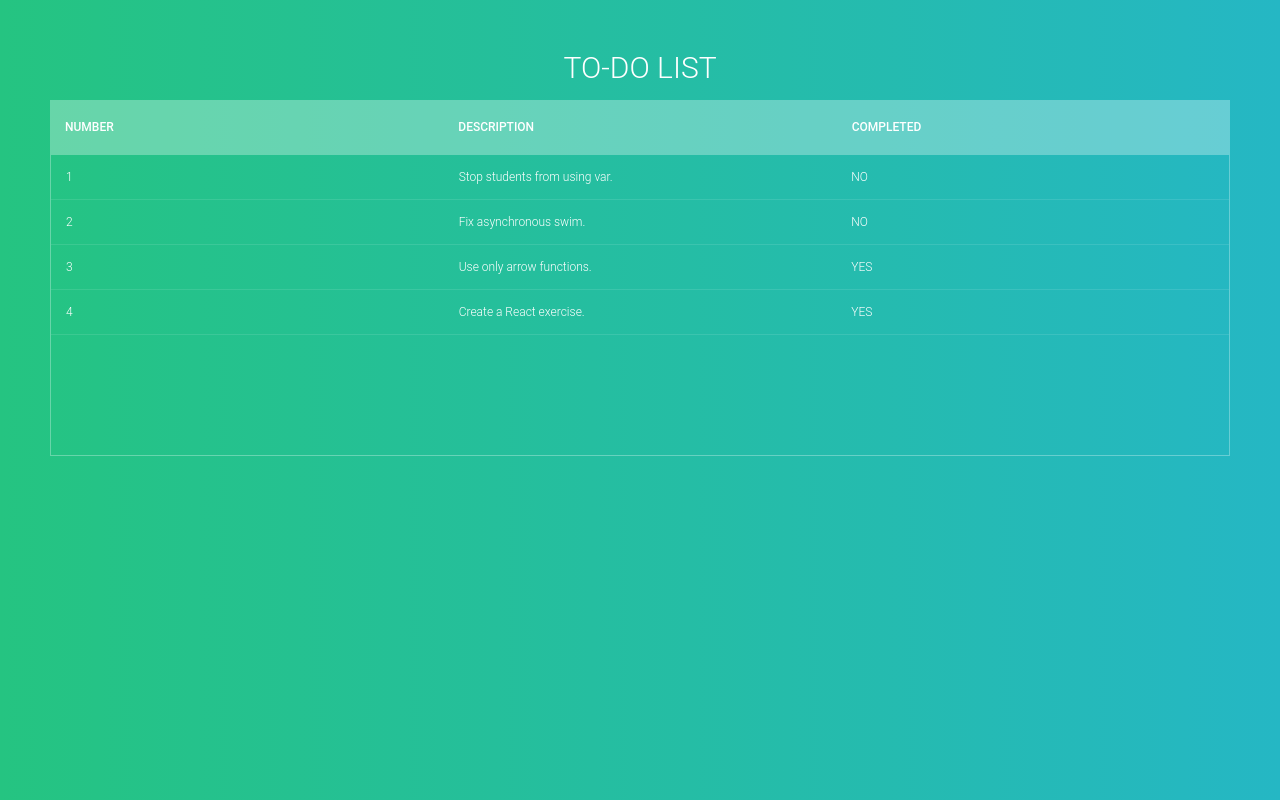
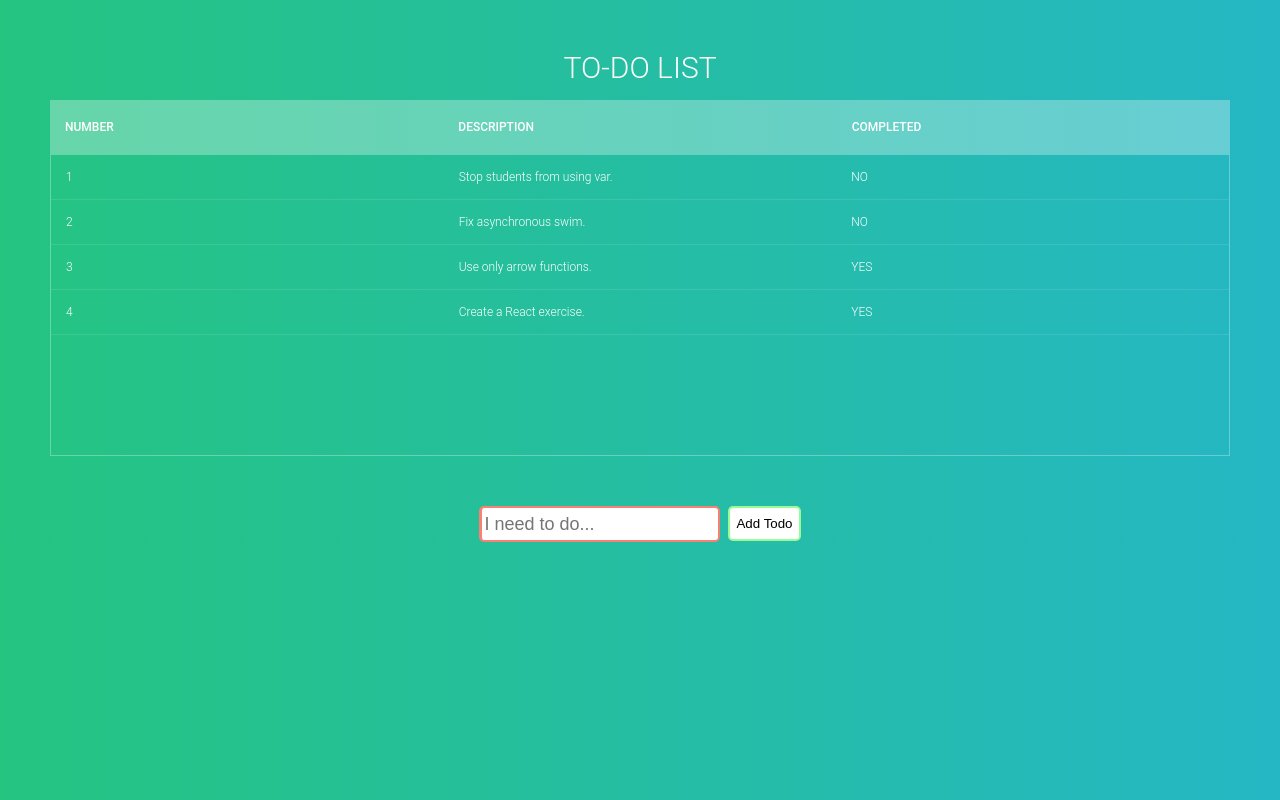
Before and after one commit to tilley-kyle/bld09-react-exercise, a React (Create React App) app: page / in a window 1280 px wide. Built offline with nearby package versions, Linux system fonts and the light colour scheme.

Commit message:
added user story to create new todos and fixed warnings.

```diff
--- a/src/components/app/App.jsx
+++ b/src/components/app/App.jsx
@@ -1,6 +1,7 @@
 import React from 'react';
 
 import TodoList from '../todo-list/TodoList';
+import CreateTodo from '../create-todo/CreateTodo';
 
 import './App.css';
 
@@ -14,21 +15,53 @@ class App extends React.Component {
         { id: 2, description: 'Fix asynchronous swim.', completed: false },
         { id: 3, description: 'Use only arrow functions.', completed: true },
         { id: 4, description: 'Create a React exercise.', completed: true }
-      ]
+      ],
+      text: ''
     }
   }
 
+  handleChange = (e) => {
+    this.setState({ text: e.target.value });
+  }
+
+  handleSubmit = (e) => {
+    //Stops the page from refreshing on form submit
+    e.preventDefault();
+
+    //Destructuring
+    const { todos, text } = this.state;
+
+    const newTodo = {
+      id: todos.length + 1,
+      description: text,
+      completed: false
+    };
+
+    this.setState((prevState) => {
+      let updatedTodos = prevState.todos;
+      updatedTodos.push(newTodo);
+
+      return { todos: updatedTodos, text: '' };
+    });
+  }
+
   render() {
-    // ES6 destructuring
-    const { todos } = this.state;
+    //Destructuring
+    const { todos, text } = this.state;
 
     return (
       <div className="app">
         <TodoList
           todos={todos}
         />
+        <CreateTodo
+          handleSubmit={this.handleSubmit}
+          handleChange={this.handleChange}
+          text={text}
+        />
       </div>
     );
   }
 }
+
 export default App;
--- /dev/null
+++ b/src/components/create-todo/CreateTodo.css
@@ -0,0 +1,40 @@
+.add-todo {
+   display: flex;
+   justify-content: center;
+}
+
+.add-todo input {
+    margin: 0 .25rem;
+    font-size: large;
+    min-width: 205px;
+    min-height: 30px;
+    border: 2px solid black;
+    border-left: 3px solid;
+    border-radius: 5px;
+    outline: none;
+    transition: border .5s ease-out;
+}
+
+.add-todo input:required {
+    border-color: palegreen;
+}
+.add-todo input:invalid {
+    border-color: salmon;
+}
+
+form button {
+    margin: 0 .25rem;
+    height: 35px;
+    background-color: white;
+    border: 2px solid palegreen;
+    border-radius: 5px;
+    outline: none;
+}
+
+form button:hover {
+    opacity: 0.7;
+}
+
+form button:active {
+  transform: translateY(2px);
+}
--- /dev/null
+++ b/src/components/create-todo/CreateTodo.jsx
@@ -0,0 +1,20 @@
+import React from 'react';
+
+import './CreateTodo.css';
+                    //Destructuring
+const CreateTodo = ({ handleSubmit, handleChange, text }) => (
+    <form className="add-todo" onSubmit={handleSubmit}>
+        <input
+            type="text"
+            name="todo"
+            autoComplete="off"
+            value={text}
+            onChange={handleChange}
+            placeholder="I need to do..."
+            required
+        />
+        <button>Add Todo</button>
+    </form>
+);
+
+export default CreateTodo;
--- a/src/components/todo-list/TodoList.jsx
+++ b/src/components/todo-list/TodoList.jsx
@@ -10,8 +10,8 @@ import './TodoList.css';
 const TodoList = ({ todos }) => (
     <section>
         <Header />
-        <div class="tbl-header">
-            <table cellpadding="0" cellspacing="0" border="0">
+        <div className="tbl-header">
+            <table cellPadding="0" cellSpacing="0" border="0">
                 <thead>
                     <tr>
                         <th>Number</th>
@@ -21,12 +21,13 @@ const TodoList = ({ todos }) => (
                 </thead>
             </table>
         </div>
-        <div class="tbl-content">
-            <table cellpadding="0" cellspacing="0" border="0">
+        <div className="tbl-content">
+            <table cellPadding="0" cellSpacing="0" border="0">
                 <tbody>
                    {todos.map(todo => (
                        <TodoItem
-                          todo={todo}
+                            key={todo.id}
+                            todo={todo}
                        />
                    ))}
                 </tbody>
```
Also changed, not shown: 1 other file (tests, documents, lock files or other folders).
